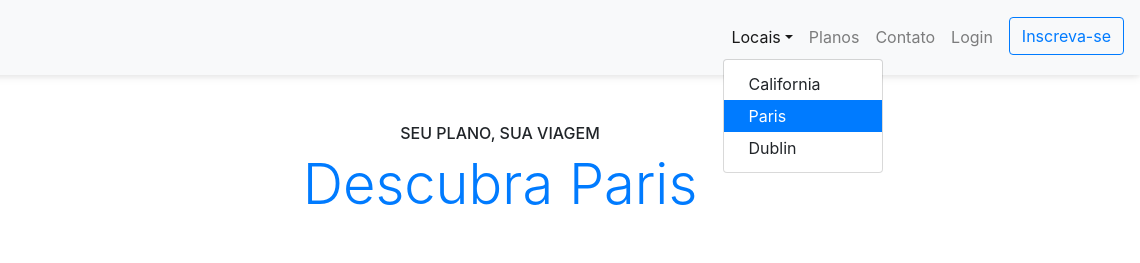
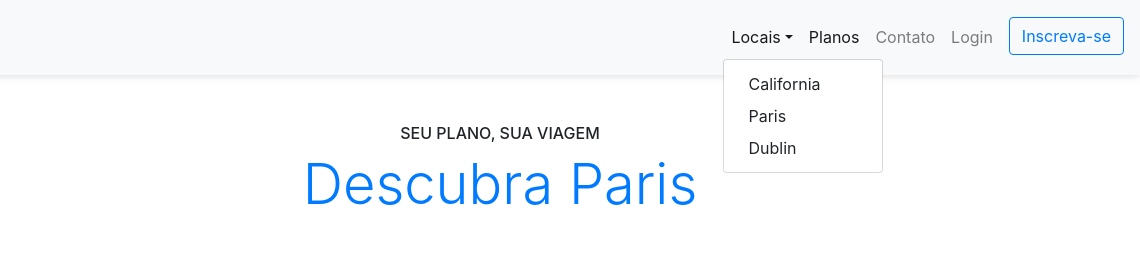
Before and after one commit to Dev-RR/Caravan, a plain HTML site: page planos.html in a window 1280 px wide. Both pictures are taken after a click on the button "Locais". Shown: the top 263 px of the page, 140-1280 px from the left. Drawn offline with Linux system fonts and the light colour scheme.

Commit message:
Alteração title

```diff
--- a/planos.html
+++ b/planos.html
@@ -2,7 +2,7 @@
 <html>
 
 <head>
-    <title>Caravan - Paris</title>
+    <title>Caravan - Planos</title>
     <meta charset="utf-8">
     <meta name="viewport" content="width=device-width, initial-scale=1, shrink-to-fit=no">
     <link rel="stylesheet" href="css/bootstrap.css">
@@ -70,13 +70,13 @@
 
                     <div class="dropdown-menu" aria-labelledby="navbarDropdown">
                         <a class="dropdown-item " href="california.html">California</a>
-                        <a class="dropdown-item active" href="paris.html">Paris</a>
+                        <a class="dropdown-item " href="paris.html">Paris</a>
                         <a class="dropdown-item " href="dublin.html">Dublin</a>
                     </div>
                 </li>
 
                 <li class="nav-item ">
-                    <a class="nav-link" href="planos.html">Planos</a>
+                    <a class="nav-link active" href="planos.html">Planos</a>
                 </li>
 
                 <li class="nav-item ">
```
Also changed, not shown: dublin.html (+1 -0 lines).
